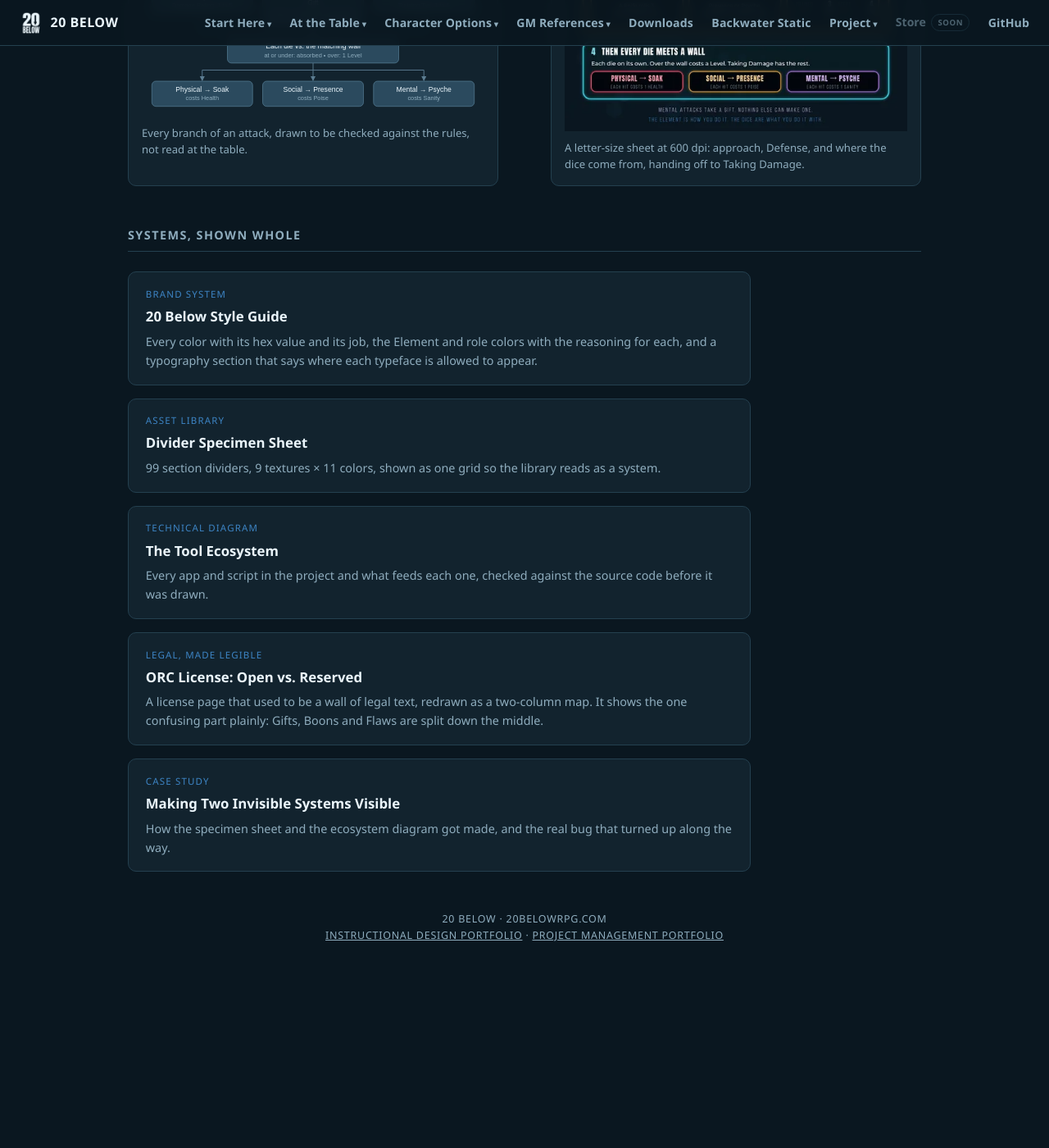
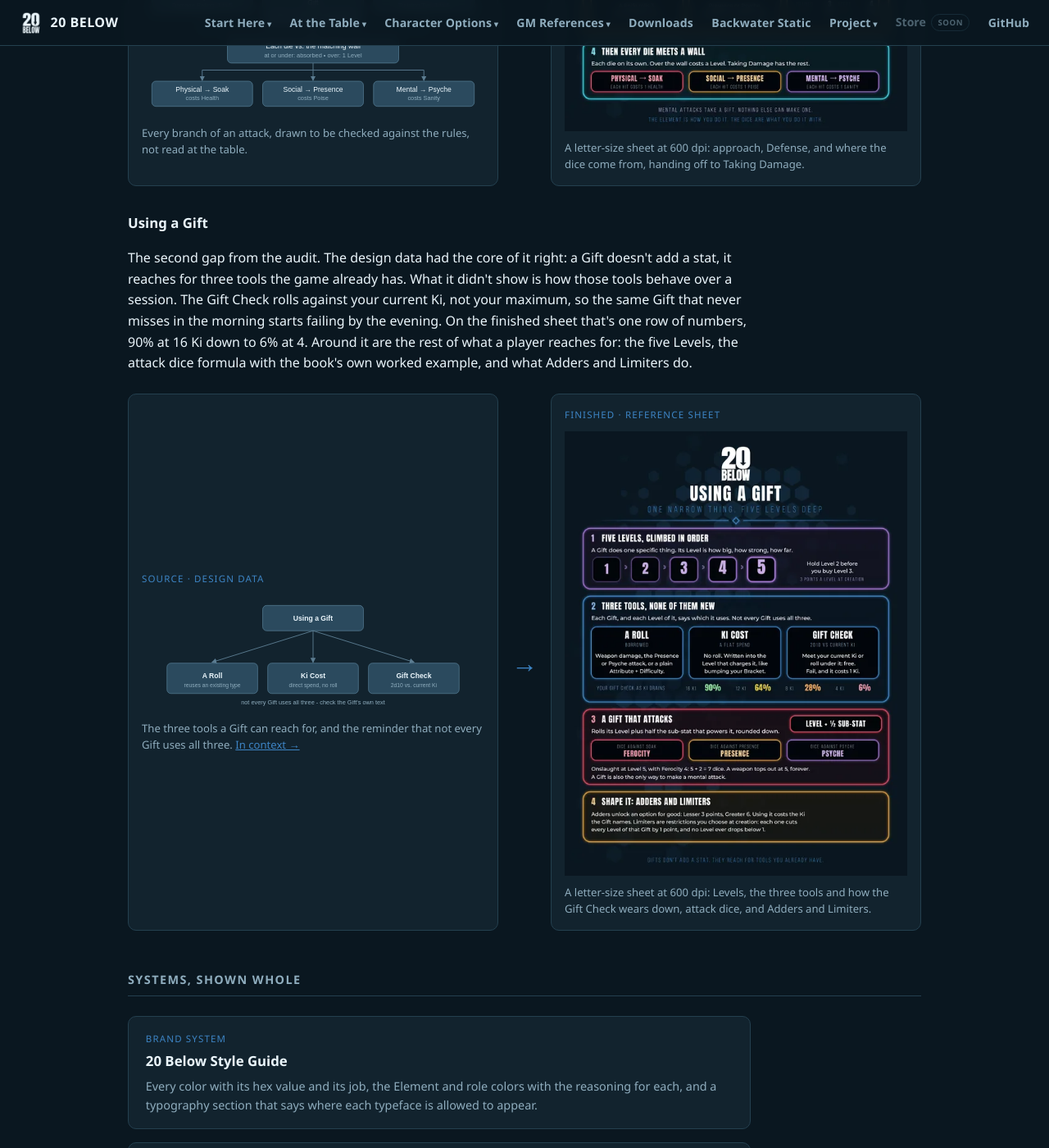
Before and after one commit to feralucce/20_Below, a Jekyll site: the page built from docs/visual-portfolio.html, in a window 1280 px wide and 1400 px high, scrolled down 7311 px. Shown: the whole window at 82% size. Built offline with Jekyll 4.4.1, drawn with Linux system fonts in a browser that asks for light colours; before the commit the page ends 8542 px from its top, so only the background shows below that.

Commit message:
Portfolio: Using a Gift, from three tools to how they wear down
Co-Authored-By: Claude Opus 5.5 <noreply@anthropic.com>

```diff
--- a/docs/visual-portfolio.html
+++ b/docs/visual-portfolio.html
@@ -240,6 +240,24 @@
     </figure>
   </div>
 
+  <h3>Using a Gift</h3>
+  <div class="prose">
+    <p>The second gap from the audit. The design data had the core of it right: a Gift doesn't add a stat, it reaches for three tools the game already has. What it didn't show is how those tools behave over a session. The Gift Check rolls against your current Ki, not your maximum, so the same Gift that never misses in the morning starts failing by the evening. On the finished sheet that's one row of numbers, 90% at 16 Ki down to 6% at 4. Around it are the rest of what a player reaches for: the five Levels, the attack dice formula with the book's own worked example, and what Adders and Limiters do.</p>
+  </div>
+  <div class="compare">
+    <figure>
+      <div class="stage">Source &middot; design data</div>
+      <a href="/docs/assets/diagrams/gift-three-tools.svg" data-view data-title="Using a Gift: design data"><img src="/docs/assets/diagrams/gift-three-tools.svg" alt="Using a Gift can call for a roll reusing an existing resolution type, a direct Ki cost, or a Gift Check against current Ki. Not every Gift uses all three." loading="lazy" /></a>
+      <figcaption>The three tools a Gift can reach for, and the reminder that not every Gift uses all three. <a href="/docs/combat-flow-reference.html">In context &rarr;</a></figcaption>
+    </figure>
+    <div class="compare-arrow" aria-hidden="true">&rarr;</div>
+    <figure>
+      <div class="stage">Finished &middot; reference sheet</div>
+      <a href="/docs/assets/portfolio/using-a-gift.webp" data-title="Using a Gift"><img src="/docs/assets/portfolio/using-a-gift-thumb.webp" alt="The Using a Gift reference sheet: five Levels climbed in order at 3 points each; three tools, a borrowed roll, a flat Ki cost and the Gift Check against current Ki, with its odds falling from 90 percent at 16 Ki to 6 percent at 4; attack dice as Level plus half the sub-stat, Ferocity, Presence or Psyche, with the Onslaught example of 7 dice; and Adders and Limiters." loading="lazy" width="560" height="725" /></a>
+      <figcaption>A letter-size sheet at 600 dpi: Levels, the three tools and how the Gift Check wears down, attack dice, and Adders and Limiters.</figcaption>
+    </figure>
+  </div>
+
   <h2>Systems, Shown Whole</h2>
   <div class="list">
     <a class="item" href="/docs/style-guide.html">
```
Also changed, not shown: docs/assets/portfolio/using-a-gift-thumb.webp (added), docs/assets/portfolio/using-a-gift.webp (added).
